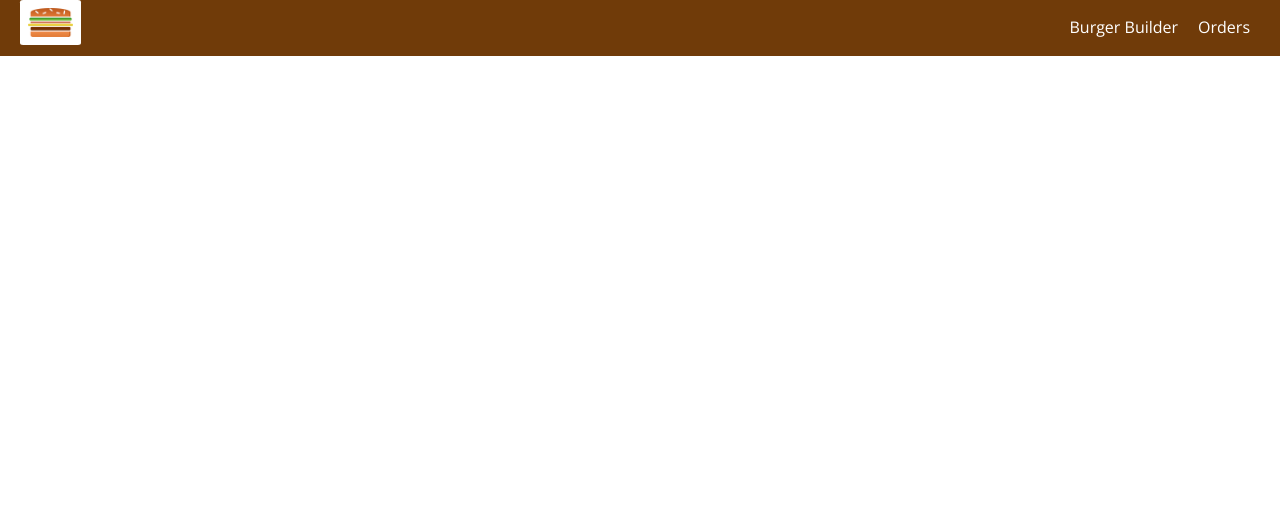
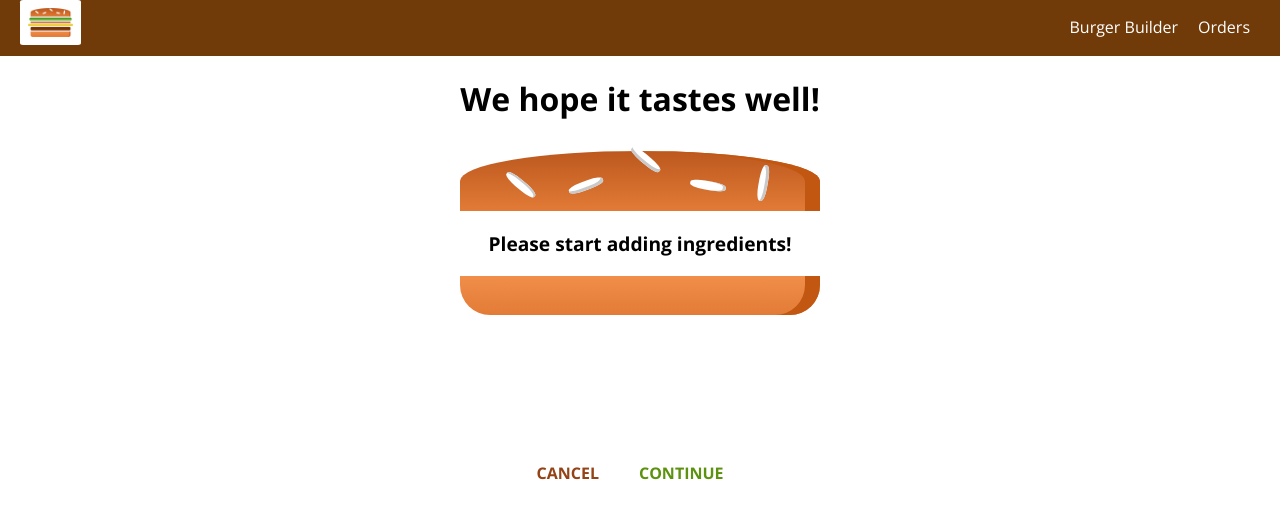
Before and after one commit to MGYOSBEL/burger-king, a React (Create React App) app: page /checkout in a window 1280 px wide. Shown: the top 518 px of the page. Built offline with nearby package versions, Linux system fonts and the light colour scheme.

Commit message:
routing done

```diff
--- a/src/App.js
+++ b/src/App.js
@@ -1,6 +1,7 @@
 import React, { Component } from "react";
 import Layout from "./containers/Layout/Layout";
 import BurgerBuilder from "./containers/BurgerBuilder/BurgerBuilder";
+import Checkout from "./containers/Checkout/Checkout";
 import Orders from "./containers/Orders/Orders";
 import { Route, Switch } from "react-router-dom";
 
@@ -11,6 +12,7 @@ class App extends Component {
           <Layout>
             <Switch>
               <Route path="/orders" component={Orders} />
+              <Route path="/checkout" component={Checkout} />
               <Route path="/" exact component={BurgerBuilder} />
             </Switch>
           </Layout>
--- a/src/containers/Checkout/Checkout.js
+++ b/src/containers/Checkout/Checkout.js
@@ -7,9 +7,10 @@ class Checkout extends Component {
   state = {
     ingredients: null,
     price: 0
-  };
+  }
 
   componentWillMount() {
+    // super(props);
     const params = new URLSearchParams(this.props.location.search);
     const ingredients = {};
     let price = 0;
@@ -21,7 +22,7 @@ class Checkout extends Component {
         }
     }
     this.setState({ ingredients: ingredients, price: price });
-    // console.log(ingredients)
+    console.log('ingredients setted');
   }
 
   checkoutCancelledHandler = () => {
@@ -33,6 +34,7 @@ class Checkout extends Component {
   };
 
   render() {
+    console.log('...rendering');
     return (
       <div>
         <CheckoutSummary
```
Also changed, not shown: 1 other file (tests, documents, lock files or other folders).
